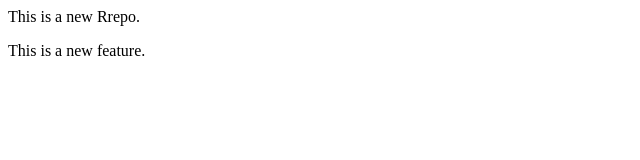
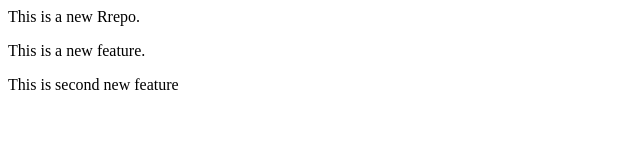
Before and after one commit to kulbirsingh09/localrepo, a plain HTML site: page index.html in a window 1280 px wide. Shown: the whole page, without its empty margins (0-640 px from the left). Drawn offline with Linux system fonts and the light colour scheme.

Commit message:
Second new feature added

```diff
--- a/index.html
+++ b/index.html
@@ -1,2 +1,3 @@
 <p>This is a new Rrepo.</p>
 <p>This is a new feature.</p>
+<p>This is second new feature</p>
```
